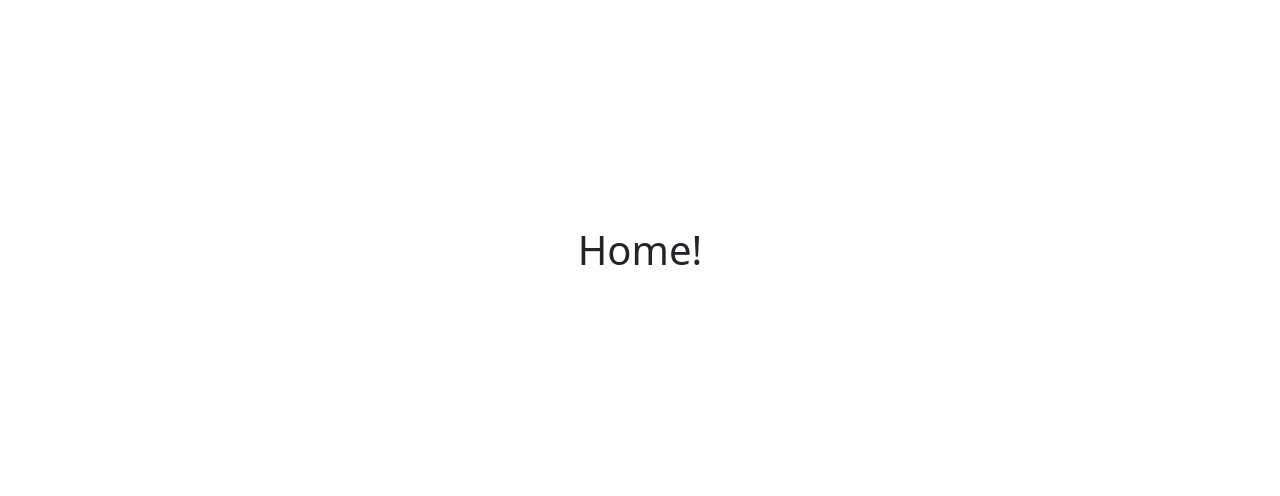
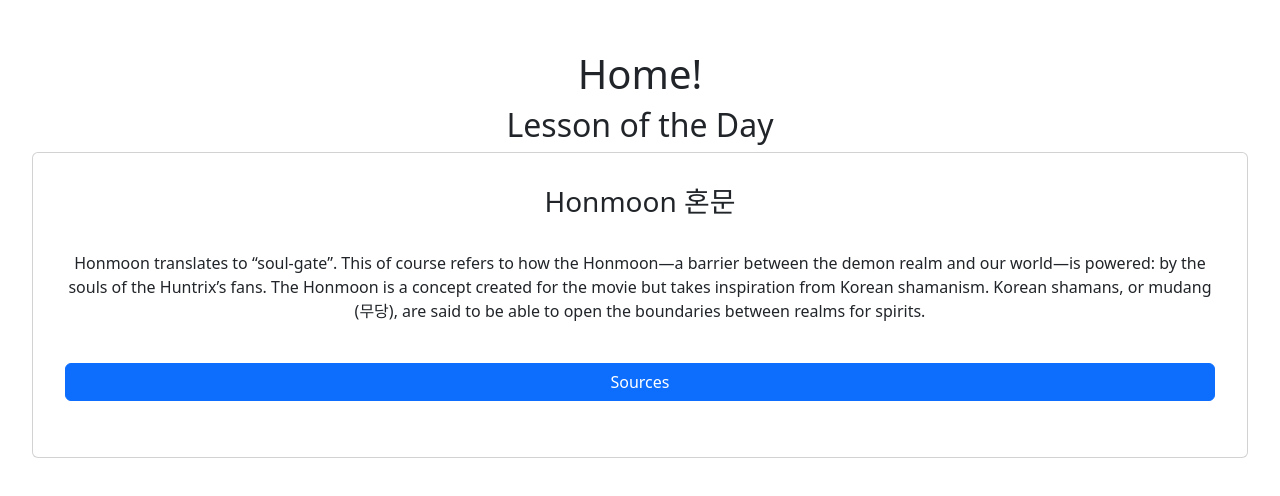
Before and after one commit to CS571-F25/p52, a React (Vite) app: page / in a window 1280 px wide. Shown: the part 146-642 px from the top of the page. Built offline with nearby package versions, Linux system fonts and the light colour scheme.

Commit message:
Formatting for daily lesson completed; daily lesson JSON partially filled out; TODO: make the lesson that appears controlled by the day

```diff
--- a/src/components/Home.jsx
+++ b/src/components/Home.jsx
@@ -1,5 +1,42 @@
+import {useState} from "react";
+import {Card, Button} from "react-bootstrap";
+import lessons from "./dailyLessons.json"
+import Source from "./Source.jsx";
+
 export default function Home (props) {
+
+    let dailyLesson = lessons.lessons[0]; // indexing should be controlled by the day!
+    let sources = dailyLesson.sources;
+
+    // controls whether the daily lesson sources are shown; controlled by a button
+    const [showSources, setShowSources] = useState(false);
+
+
     return <div>
         <h1>Home!</h1>
+
+        {/* Daily Lesson */}
+        <h2>Lesson of the Day</h2>
+        <Card>
+
+            <h3>{dailyLesson.title}</h3>
+
+            <br/>
+
+            {/* This styling will allow \n to be recognized. Inspired by: https://stackoverflow.com/questions/42547885/how-to-recognize-new-line-character-n-in-html*/}
+            <p style={{whiteSpace: "pre-wrap"}}>{dailyLesson.content}</p>
+
+            <br/>
+            <Button onClick={()=>{setShowSources(s=>!s)}}>Sources</Button>
+            <br/>
+            {
+                showSources ?
+                    sources.map(source => {
+                        return <Source key={source.link} {...source}/>
+                    })
+                : <></>
+            }
+
+        </Card>
     </div>
 }
--- /dev/null
+++ b/src/components/Source.jsx
@@ -0,0 +1,40 @@
+export default function Source(props) {
+
+    // if there is an author, list them and add a period after the name
+    // not every source has an author!
+    let author = props.author ?? ""
+    if (author.length) {
+        author = author + ".";
+    }
+
+    // title should be formatted like: "Title."
+    const title = `"${props.title}."`;
+
+    // website is formatted like: Website,
+    // will be italicized
+    const website = props.website + ",";
+
+    // publisher (may not be provided!) is formatted like: Publisher,
+    // no italicization or quotes
+    let publisher = props.publisher ?? "";
+    if (props.publisher) {
+        publisher = publisher + ","
+    }
+
+    // date (may not be provided!)
+    const date = props.date ?? "";
+
+    // link
+    const link = props.link;
+
+    // accessed at (only provided if no publishing date is given)
+    let accessed = props.accessed ?? "";
+    if (accessed) {
+        accessed = `Accessed ${accessed}.`;
+    }
+
+
+    return <div>
+        <p>{author} {title} <em>{website}</em> {publisher} <a href={link}>{link}</a>. {accessed}</p>
+    </div>
+}
--- /dev/null
+++ b/src/components/dailyLessons.json
@@ -0,0 +1,129 @@
+{
+    "lessons": [
+        {
+            "title": "Honmoon 혼문",
+            "content": "Honmoon translates to “soul‑gate”. This of course refers to how the Honmoon—a barrier between the demon realm and our world—is powered: by the souls of the Huntrix’s fans. The Honmoon is a concept created for the movie but takes inspiration from Korean shamanism. Korean shamans, or mudang (무당), are said to be able to open the boundaries between realms for spirits.",
+            "sources": [
+                {
+                    "author": "Kondo, Beatrix",
+                    "title": "The Demons of K-Pop Demon Hunters: What’s Real Korean Myth and What’s Movie Magic",
+                    "website": "Soap Central",
+                    "publisher": "Soap Central",
+                    "date": "22 June 2025",
+                    "link": "https://www.soapcentral.com/entertainment/the-demons-k-pop-demon-hunters-what-s-real-korean-myth-movie-magic"
+                },
+                {
+                    "title": "Korean Shamanism in Kpop Demon Hunters: The Hidden Role of the Mudang",
+                    "website": "The Unwritten Past",
+                    "date": "22 Aug. 2025",
+                    "link": "https://theunwrittenpast.com/korean-shamanism-in-kpop-demon-hunters/"
+                },
+                {
+                    "title": "Korean Words from K-Pop Demon Hunters",
+                    "website": "Tandem",
+                    "publisher": "Tandem",
+                    "link": "https://tandem.net/blog/kpop-demon-hunters",
+                    "accessed": "24 Oct. 2025"
+                }
+            ]
+        },
+        {
+            "title": "Mudang 무당",
+            "content": "The mudang are Korean shamans—traditionally women—who use \"[m]ovement, breath, and rhythm\" to connect with the spirit world. \"[C]reating harmony between body, sound, and spirit\" is important.\n\nThe film KPop Demon Hunters was influenced by mudang tradition. For example, the demon hunters, like the mudang, have to bring people together and can influence the boundaries between realms. Moreover, the weapons that Huntrix uses are inspired by ceremonial blades used in shamanic rituals. Finally, demon hunters also seem to be traditionally women.\n\nEven in real life, K-pop performances and shamanic rituals have been compared. \"[R]hythm, repetition, and emotional intensity\" are important to both K-pop performances and shamanic rituals. It is said that both roles require being \"born with the saju (사주), or spiritual constitution\".",
+                "sources": [
+                    {
+                        "title": "Korean Shamanism in Kpop Demon Hunters: The Hidden Role of the Mudang",
+                        "website": "The Unwritten Past",
+                        "date": "22 Aug. 2025",
+                        "link": "https://theunwrittenpast.com/korean-shamanism-in-kpop-demon-hunters/"
+                    }
+                ]
+        },
+        {
+            "title": "Magwi 마귀",
+            "content": "Magwi means \"demon\", \"devil\", or \"evil spirit\" in Korean. Notice that Magwi is Gwi-Ma but with the syllables reversed. Ma itself means demon or a barrier to something someone is trying to accomplish. Gwi means ghost. So Gwi-Ma itself means \"ghost-demon\".",
+                "sources": [
+                    {
+                        "author": "Talk To Me In Korean",
+                        "title": "K-pop Demon Hunters explained by a Korean teacher",
+                        "website": "YouTube",
+                        "date": "18 July 2025",
+                        "link": "https://www.youtube.com/watch?v=qCmpU3ssip8"
+                    },
+                    {
+                        "title": "Gwi-Ma",
+                        "website": "Villains Wiki",
+                        "publisher": "Fandom, Inc.",
+                        "link": "https://villains.fandom.com/wiki/Gwi-Ma",
+                        "accessed": "24 Oct. 2025"
+                    }
+                ]
+        },
+        {
+            "title": "",
+            "content": "",
+                "sources": [
+                    {
+                        "author": "",
+                        "title": "",
+                        "website": "",
+                        "publisher": "",
+                        "date": "",
+                        "link": ""
+                    },
+                    {
+                        "author": "",
+                        "title": "",
+                        "website": "",
+                        "publisher": "",
+                        "date": "",
+                        "link": ""
+                    }
+                ]
+        },
+        {
+            "title": "",
+            "content": "",
+                "sources": [
+                    {
+                        "author": "",
+                        "title": "",
+                        "website": "",
+                        "publisher": "",
+                        "date": "",
+                        "link": ""
+                    },
+                    {
+                        "author": "",
+                        "title": "",
+                        "website": "",
+                        "publisher": "",
+                        "date": "",
+                        "link": ""
+                    }
+                ]
+        },
+        {
+            "title": "",
+            "content": "",
+                "sources": [
+                    {
+                        "author": "",
+                        "title": "",
+                        "website": "",
+                        "publisher": "",
+                        "date": "",
+                        "link": ""
+                    },
+                    {
+                        "author": "",
+                        "title": "",
+                        "website": "",
+                        "publisher": "",
+                        "date": "",
+                        "link": ""
+                    }
+                ]
+        }
+    ]
+}
```
